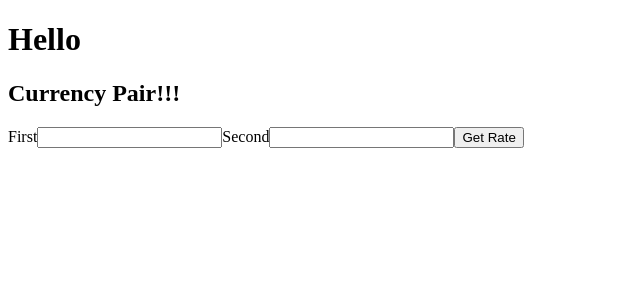
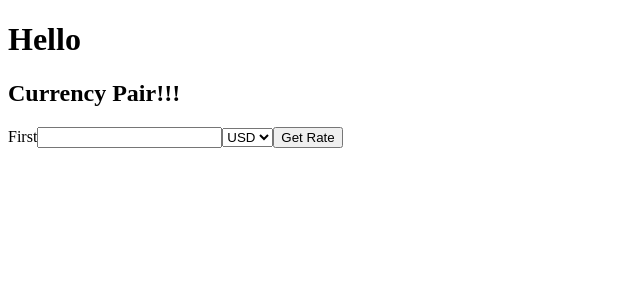
Before and after one commit to bpdm88/currency, a React (Create React App) app: page / in a window 1280 px wide. Shown: the top 300 px of the page, without its empty margins (0-640 px from the left). Built offline with nearby package versions, Linux system fonts and the light colour scheme.

Commit message:
test successful using a dropdown to set stateand get currency rate

```diff
--- a/src/components/CurrencyConverter.js
+++ b/src/components/CurrencyConverter.js
@@ -25,8 +25,12 @@ const CurrencyConverter = () => {
             <form onSubmit={getRate}>
                 <label>First</label>
                 <input onChange={handleChangeFirst} value={first}></input>
-                <label>Second</label>
-                <input onChange={handleChangeSecond} value={second}></input>
+
+                <select onChange={handleChangeSecond} value={second}>
+                    <option value="USD">USD</option>
+                    <option value="GBP">GBP</option>
+                    <option value="AUD">AUD</option>
+                </select>
                 <button>Get Rate</button>
             </form>
         </section>
```
Also changed, not shown: 1 other file (tests, documents, lock files or other folders).
